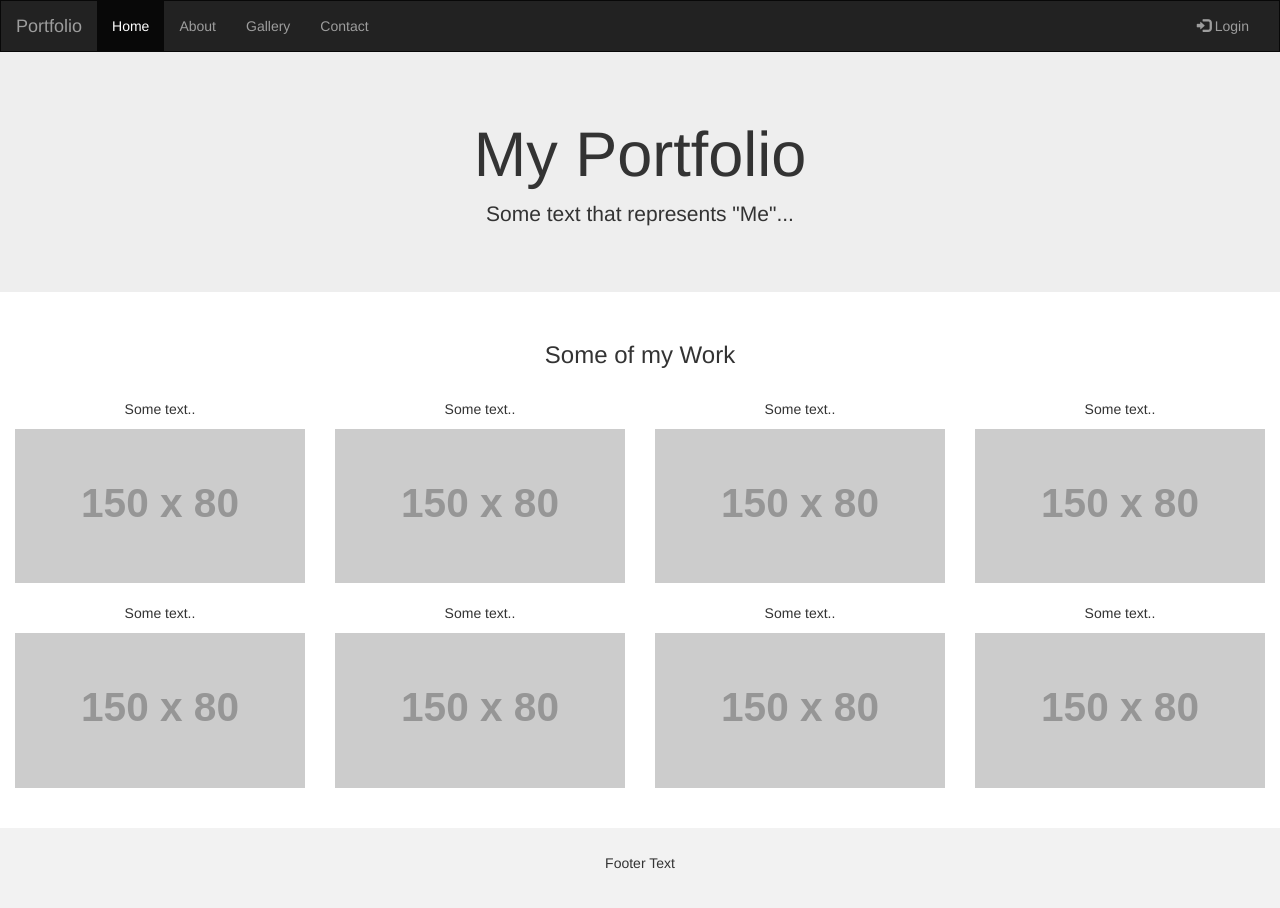
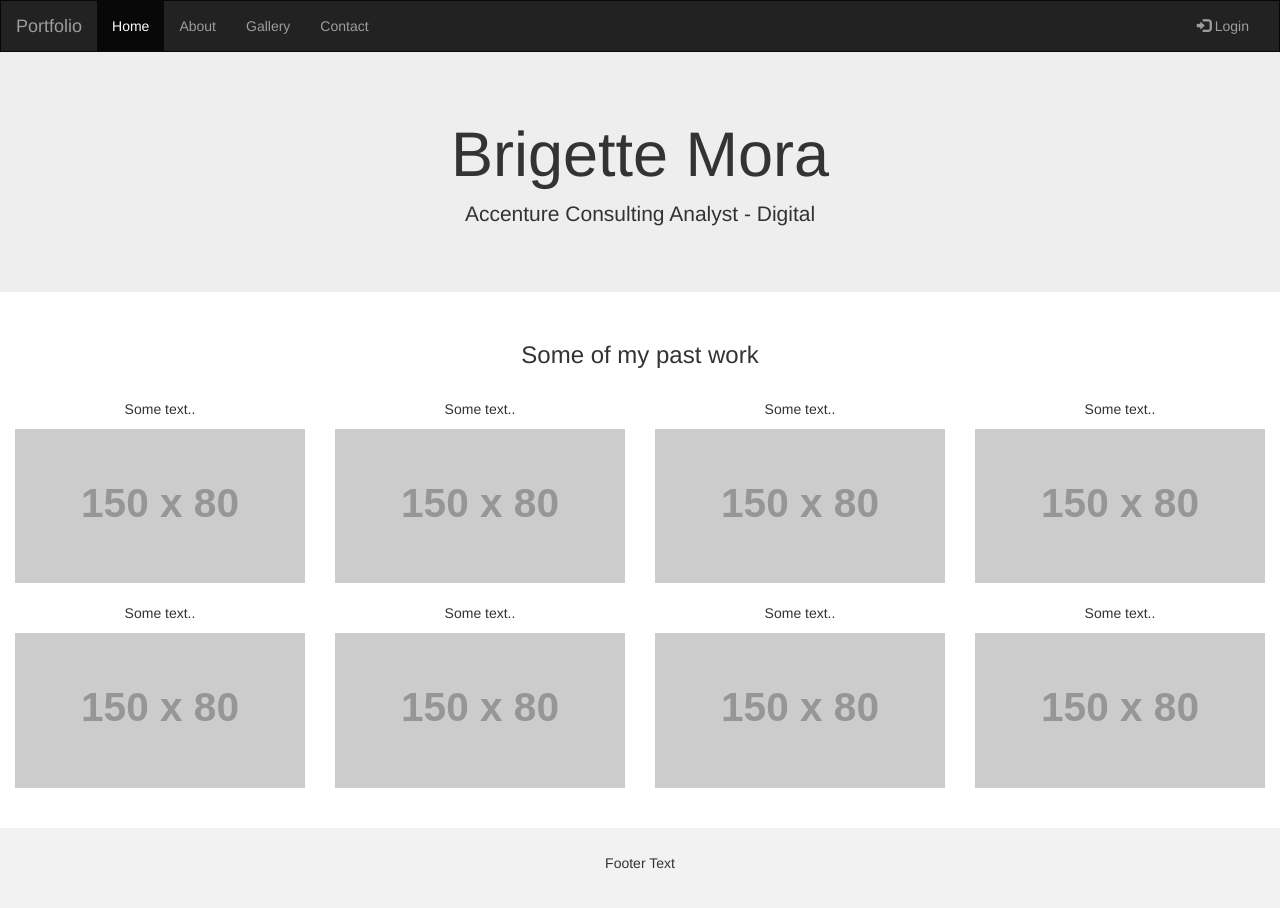
Before and after one commit to BrigetteMora/Resume, a plain HTML site: page index.html in a window 1280 px wide. Drawn offline with nearby package versions, Linux system fonts and the light colour scheme; placeholder pictures from the web are drawn by us.

Commit message:
update
updating text

```diff
--- a/index.html
+++ b/index.html
@@ -49,13 +49,13 @@
 
 <div class="jumbotron">
   <div class="container text-center">
-    <h1>My Portfolio</h1>
-    <p>Some text that represents "Me"...</p>
+    <h1>Brigette Mora</h1>
+    <p>Accenture Consulting Analyst - Digital</p>
   </div>
 </div>
 
 <div class="container-fluid bg-3 text-center">
-  <h3>Some of my Work</h3><br>
+  <h3>Some of my past work</h3><br>
   <div class="row">
     <div class="col-sm-3">
       <p>Some text..</p>
```
